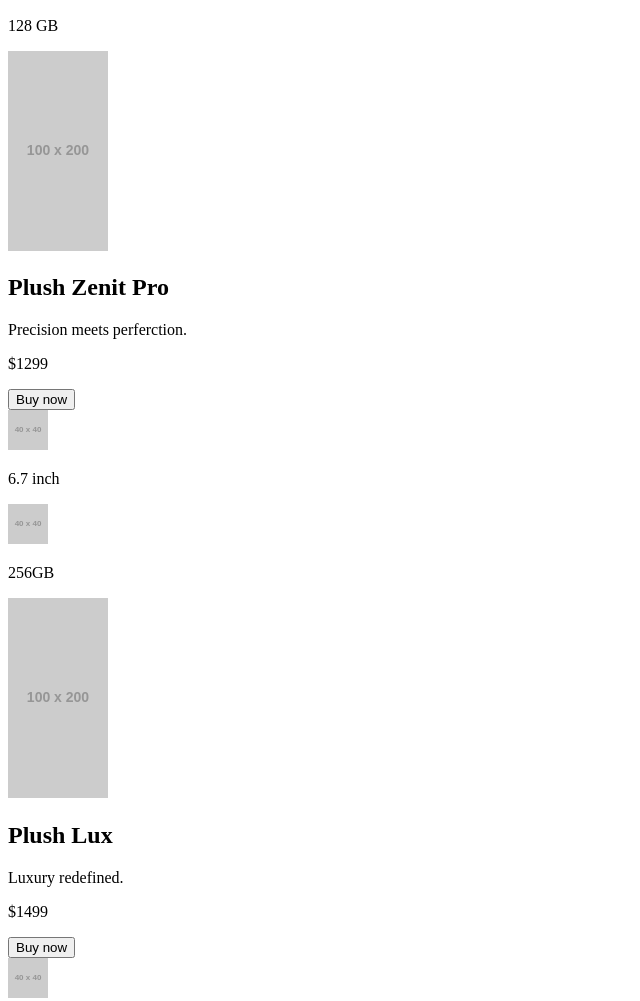
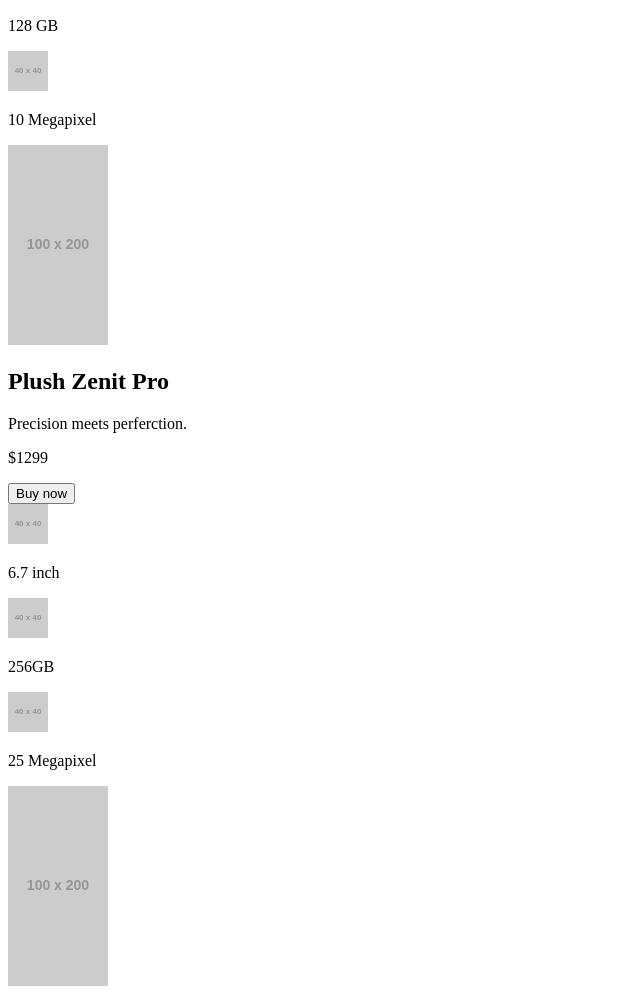
Before and after one commit to BraveButtercup/telefongyakorlooldal, a plain HTML site: page index.html in a window 1280 px wide. Shown: the part 2295-3296 px from the top of the page, without its empty margins (0-640 px from the left). Drawn offline with Linux system fonts and the light colour scheme; placeholder pictures from the web are drawn by us.

Commit message:
Html módosítva

```diff
--- a/index.html
+++ b/index.html
@@ -72,6 +72,10 @@
             <img src="https://placehold.co/40x40" alt="dSPace" />
             <p>128 GB</p>
           </div>
+          <div>
+            <img src="https://placehold.co/40x40" alt="Screen" />
+            <p>10 Megapixel</p>
+          </div>
         </section>
         <section>
           <img src="https://placehold.co/100x200" alt="Plush Zenit Pro" />
@@ -86,6 +90,10 @@
           <div>
             <img src="https://placehold.co/40x40" alt="Space" />
             <p>256GB</p>
+          </div>
+          <div>
+            <img src="https://placehold.co/40x40" alt="Screen" />
+            <p>25 Megapixel</p>
           </div>
         </section>
 
@@ -103,11 +111,15 @@
             <img src="https://placehold.co/40x40" alt="Space" />
             <p>500GB</p>
           </div>
+          <div>
+            <img src="https://placehold.co/40x40" alt="Screen" />
+            <p>15 Megapixel</p>
+          </div>
         </section>
       </section>
       <!--Call to action-->
       <section>
-        <!--Call to action-->>
+        <!--Call to action-->
         <h2>Flagship plush</h2>
         <p>Luxury meets innovation</p>
         <button>Buy now</button>
```
